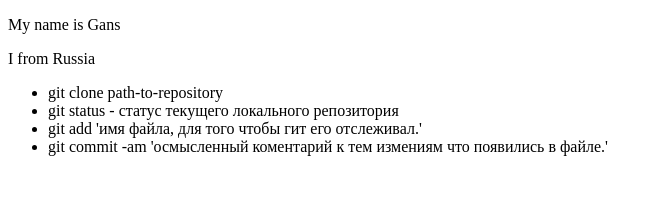
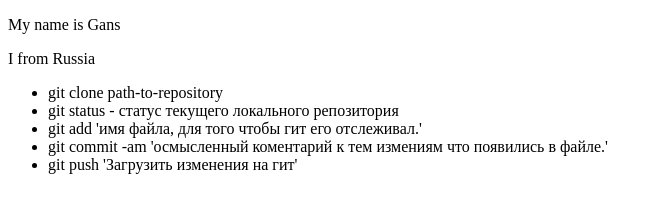
Before and after one commit to Gans-Shtraus/git-learn, a plain HTML site: page index.html in a window 1280 px wide. Shown: the whole page, without its empty margins (0-663 px from the left). Drawn offline with Linux system fonts and the light colour scheme.

```diff
--- a/index.html
+++ b/index.html
@@ -20,6 +20,7 @@
             <li>git status - статус текущего локального репозитория </li>
             <li>git add 'имя файла, для того чтобы гит его отслеживал.' </li>
             <li>git commit -am 'осмысленный коментарий к тем измениям что появились в файле.' </li>
+            <li>git push 'Загрузить изменения на гит' </li>
         </ul>
     </div>
 
```
